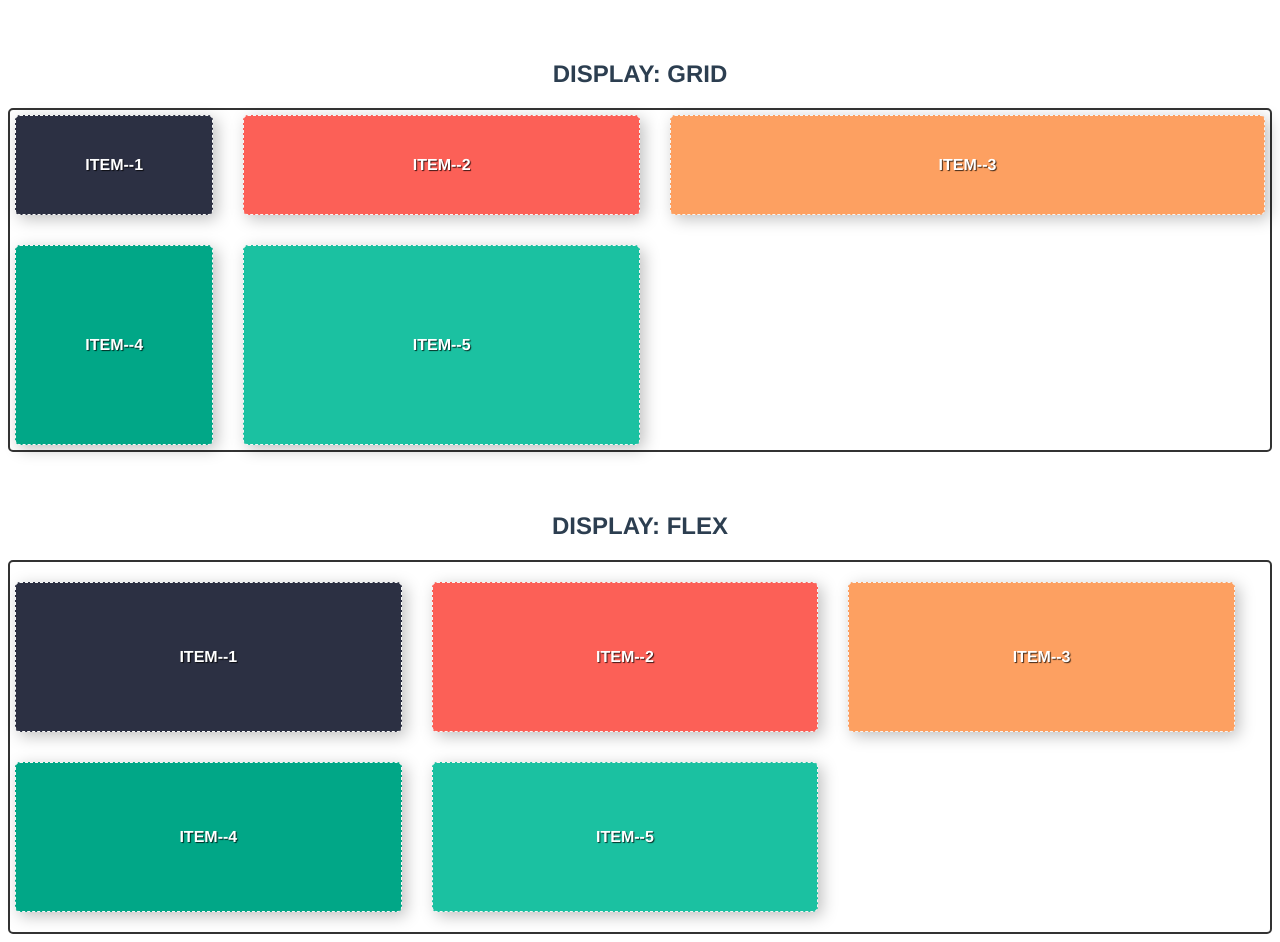
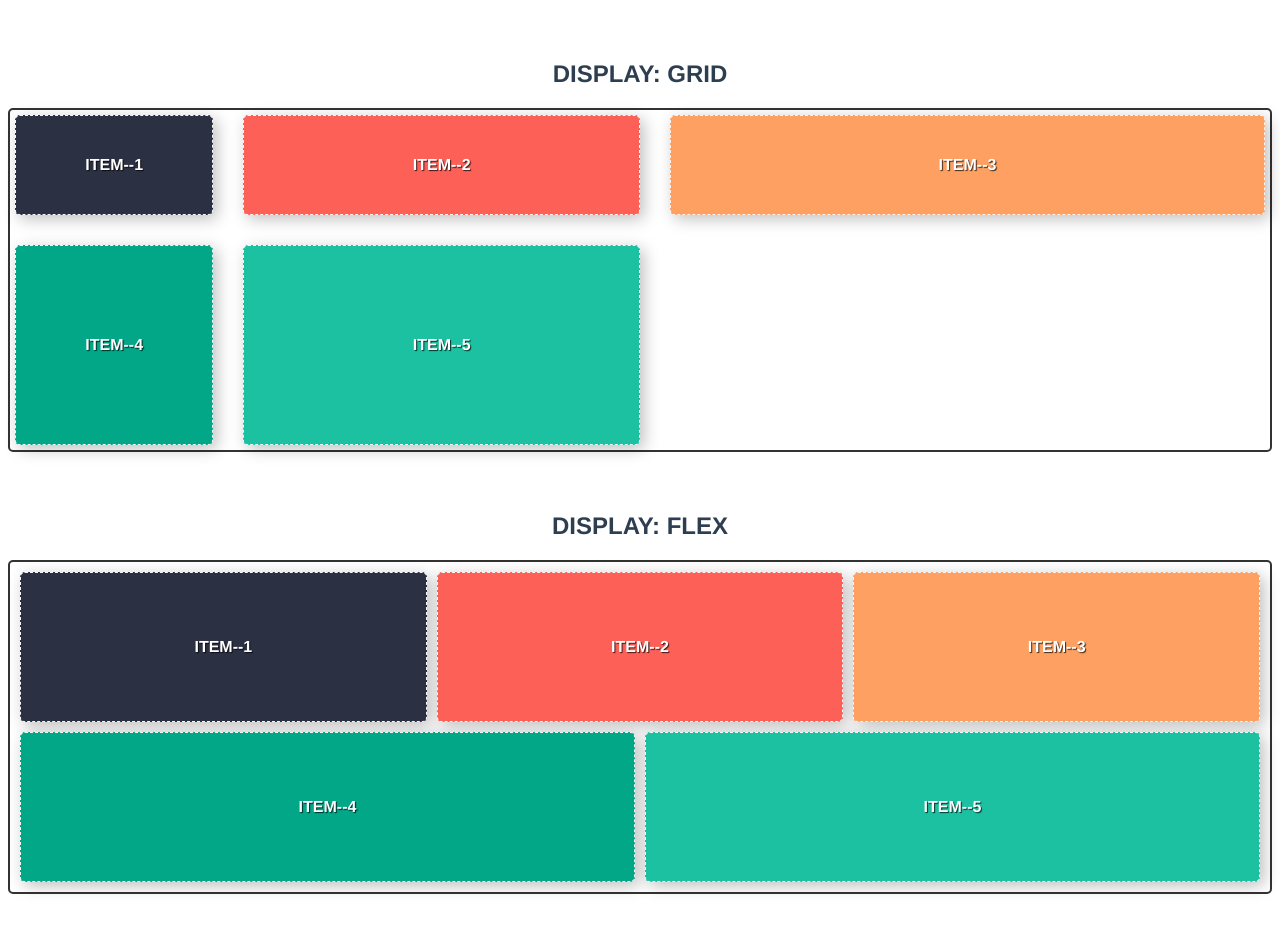
Before and after one commit to eunha0ne/study-grid-flex-layout, a Vue app: page / in a window 1280 px wide. After the commit the page ends 902 px from the top, so only its background shows below. Built offline with nearby package versions, Linux system fonts and the light colour scheme.

Commit message:
[Feat] 컨테이너 컴포넌트 추가

```diff
--- /dev/null
+++ b/src/components/Container.vue
@@ -0,0 +1,24 @@
+<template>
+  <section>
+    <h2>DISPLAY: {{ displayType.toUpperCase() }}</h2>
+    <div :class="[`container`, `container--${displayType}`]">
+      <div v-for="i in 5" :key="i" :class="[`item`, `item--${i}`]">
+        <span class="item__tag">ITEM--{{ i }}</span>
+      </div>
+    </div>
+  </section>
+</template>
+
+<script>
+export default {
+  name: 'Container',
+  props: {
+    displayType: String
+  }
+}
+</script>
+
+<style lang="scss" scoped>
+@import '@/assets/styles/container';
+@import '@/assets/styles/item';
+</style>
--- a/src/components/LayoutFlex.vue
+++ b/src/components/LayoutFlex.vue
@@ -1,50 +1,28 @@
 <template>
-  <section>
-    <h2>DISPLAY: FLEX</h2>
-    <div class="container container--flex">
-      <div v-for="i in 5" :key="i" :class="`item item--${i}`">
-        <span class="item__tag">ITEM--{{ i }}</span>
-      </div>
-    </div>
-  </section>
+  <Container display-type="flex" />
 </template>
 
 <script>
+import Container from './Container'
+
 export default {
-  name: 'LayoutGrid'
+  name: 'LayoutFlex',
+  components: {
+    Container
+  }
 }
 </script>
 
 <style lang="scss" scoped>
-@import '@/assets/styles/container';
-@import '@/assets/styles/item';
-
-.container {
-  &--flex {
-    display: flex;
-    /* flex-direction: row; */
-    /* flex-wrap: nowrap; */
-    /* Short-hand: */
-    flex-flow: row wrap;
-    justify-content: flex-start;
-  }
+::v-deep .container--flex {
+  display: flex;
+  flex-flow: row wrap; // Short-hand: flex-direction | flex-wrap
+  justify-content: flex-start;
 }
 
-.item {
-  margin: 15px;
-  flex: 0 0 calc(33.33% - 30px);
+::v-deep .item {
+  margin: 5px;
+  flex: 1 1 calc(33.33% - 10px);
   height: 150px;
-
-  &:first-of-type {
-    margin-left: 0;
-  }
-
-  &:last-of-type {
-    margin-right: 0;
-  }
-
-  &:nth-of-type(3n + 1) {
-    margin-left: 0;
-  }
 }
 </style>
--- a/src/components/LayoutGrid.vue
+++ b/src/components/LayoutGrid.vue
@@ -1,33 +1,24 @@
 <template>
-  <section>
-    <h2>DISPLAY: GRID</h2>
-    <div class="container container--grid">
-      <div v-for="i in 5" :key="i" :class="`item item--${i}`">
-        <span class="item__tag">ITEM--{{ i }}</span>
-      </div>
-    </div>
-  </section>
+  <Container display-type="grid" />
 </template>
 
 <script>
+import Container from './Container'
+
 export default {
-  name: 'LayoutGrid'
+  name: 'LayoutGrid',
+  components: {
+    Container
+  }
 }
 </script>
 
 <style lang="scss" scoped>
-@import '@/assets/styles/container';
-@import '@/assets/styles/item';
-
-.container {
-  &--grid {
-    display: grid;
-    /* grid-template-columns: 250px 250px 250px 250px 250px 250px; */
-    /* Short-hand: */
-    /* grid-template-columns: repeat(5, 250px); */
-    grid-template-columns: 1fr 2fr 3fr;
-    grid-template-rows: 100px 200px;
-    grid-gap: 30px;
-  }
+::v-deep .container--grid {
+  display: grid;
+  // grid-template-columns: repeat(5, 250px); // Short-hand: 250px 250px 250px 250px 250px 250px;
+  grid-template-columns: 1fr 2fr 3fr;
+  grid-template-rows: 100px 200px;
+  grid-gap: 30px;
 }
 </style>
```
